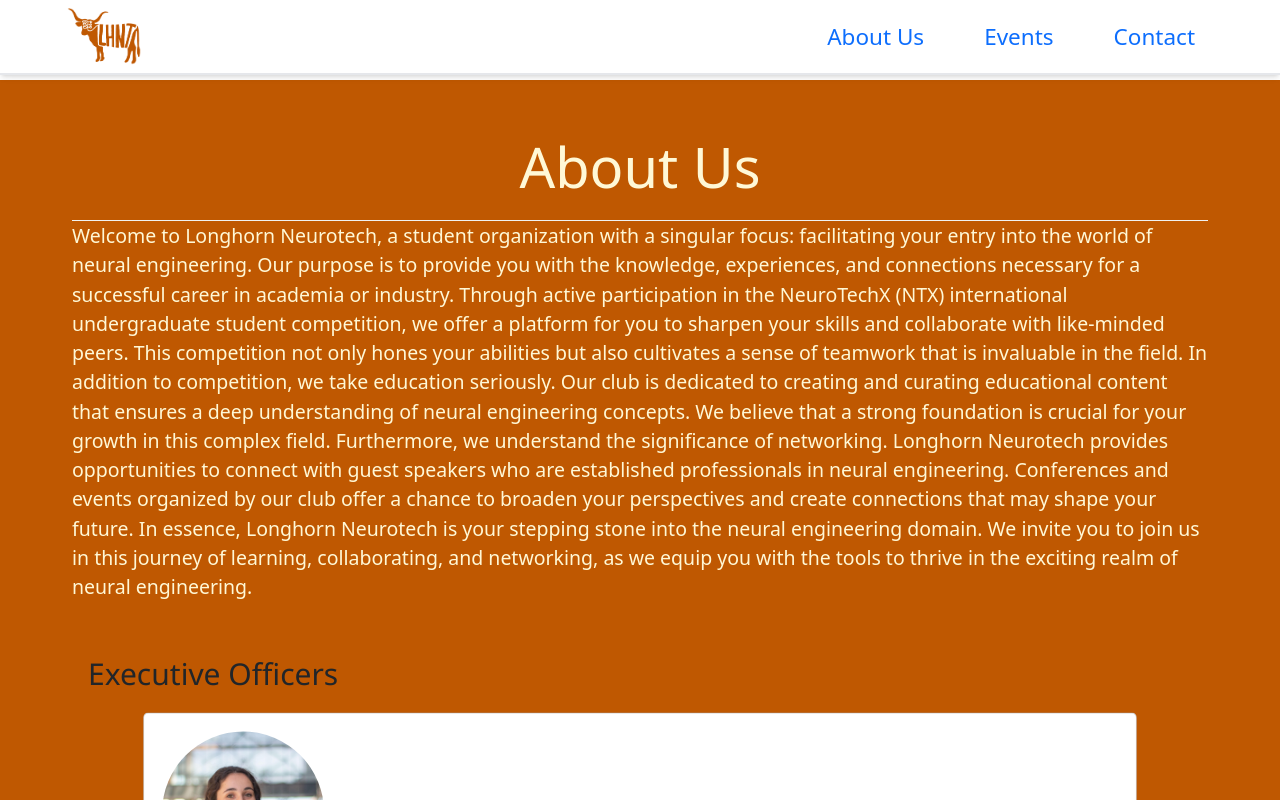
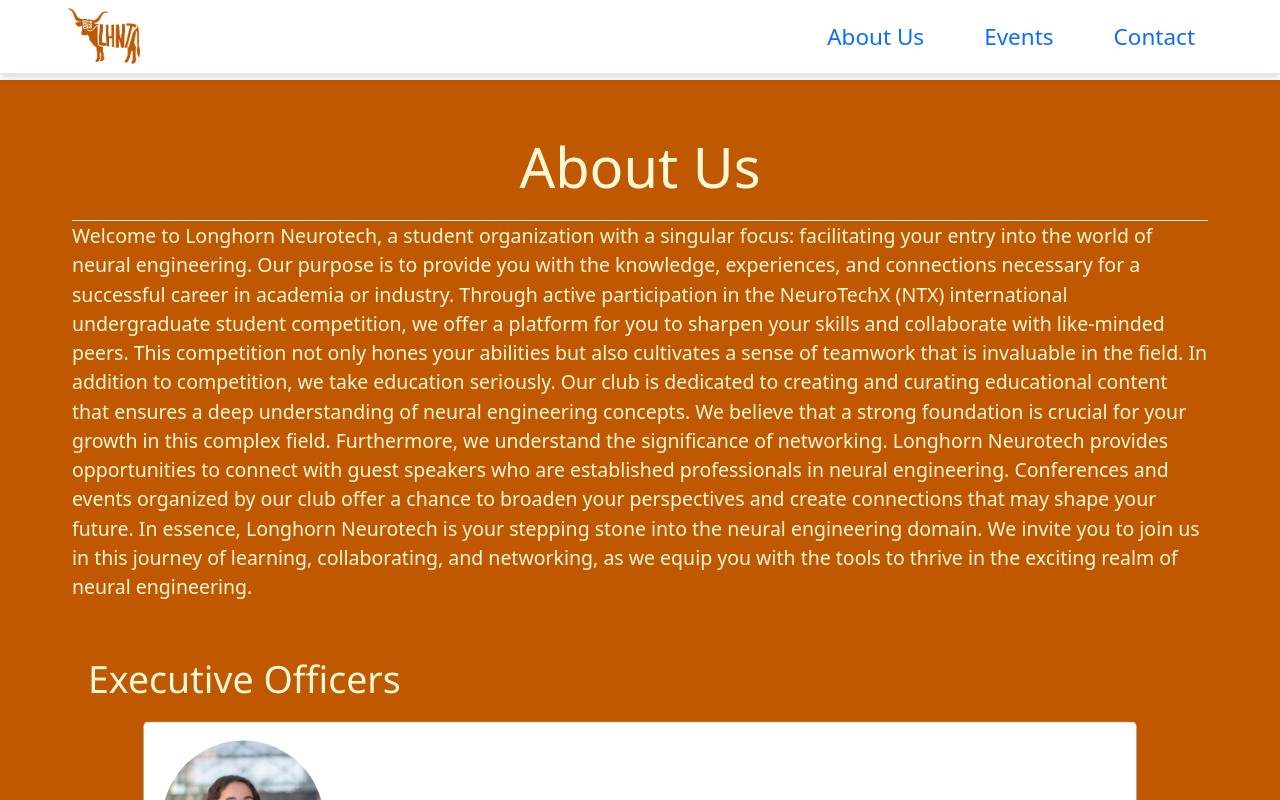
Before and after one commit to sraghauv/Website-Design, a React (Vite) app: page /about in a window 1280 px wide. Shown: the top 800 px of the page. Built offline with nearby package versions, Linux system fonts and the light colour scheme.

Commit message:
Changed the color and font size of Executive Officers and Leadership Team heading to be larger and contrast more against the burnt orange background color!

```diff
--- a/src/components/About/ExecutiveOfficers.css
+++ b/src/components/About/ExecutiveOfficers.css
@@ -1,3 +1,4 @@
 .about-title{
-    font-size: 30px;
+    font-size: 2.5em;
+    color: #FFF8D6;
 }
--- a/src/components/About/LeadershipTeam.css
+++ b/src/components/About/LeadershipTeam.css
@@ -5,5 +5,6 @@
 }
 
 .about-title{
-    font-size: 30px;
+    font-size: 2.5em;
+    color: #FFF8D6;
 }
```
